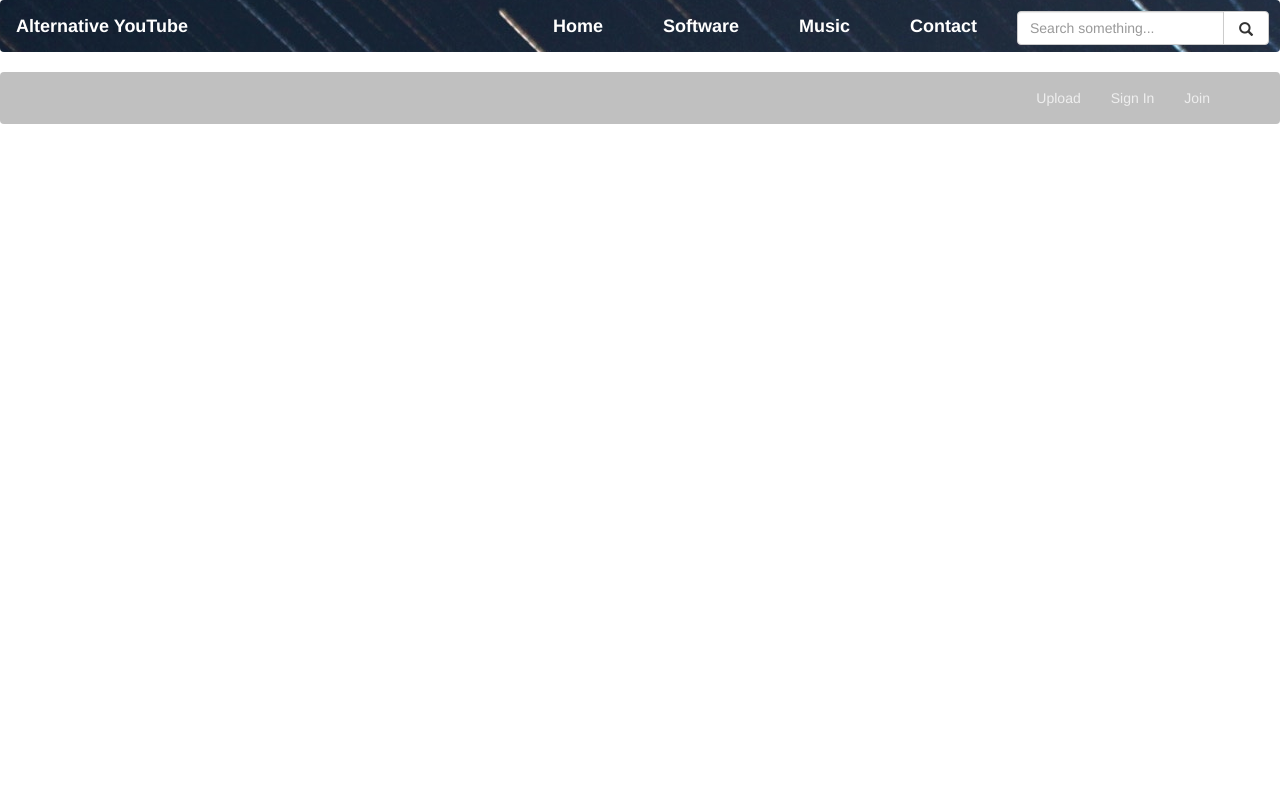
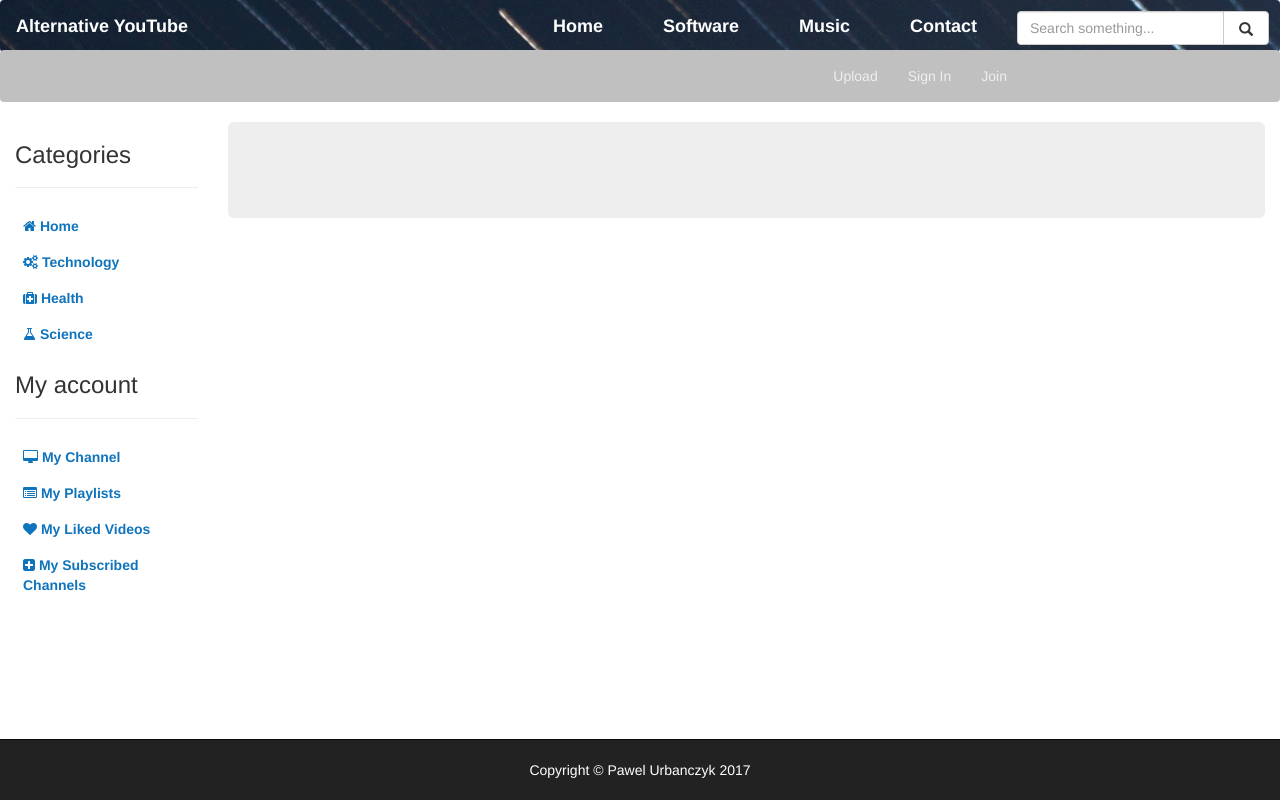
Before and after one commit to Pawel-Urbanczyk/BLOG-Youtube-2.0, a PHP site: page / in a window 1280 px wide. Run offline with PHP 8.4, Linux system fonts and the light colour scheme.

Commit message:
Rozbudowa Sidebara w video portal

```diff
--- a/css/style.css
+++ b/css/style.css
@@ -115,3 +115,15 @@ header{
 .second-bar li a:hover{
 	background: white;
 }
+.vid-sidebar-list{}
+.vid-sidebar-list-item{
+	display: block;
+	color: #0f74bc;
+	font-weight: bold;
+	padding: 8px;
+}
+.vid-sidebar-list-item:hover{
+	background: #0f74bc;
+	color: white;
+	text-decoration: none;
+}
--- a/includes/nav.php
+++ b/includes/nav.php
@@ -1,5 +1,5 @@
 <!--Navbar start-->
-		<nav class="navbar navbar-custom" style='width: 100%; height: 52px; background-image: url(../images/header2.jpg); background-position: center;'>
+		<nav class="navbar navbar-custom" style='width: 100%; height: 52px; background-image: url(../images/header2.jpg); background-position: center; margin-bottom: -2px;'>
 			<div class="container-fluid">
 				<!--header-->
 				<div class="navbar-header">
--- a/video_sharing_portal/index.php
+++ b/video_sharing_portal/index.php
@@ -32,7 +32,7 @@
 	<!--Navbar end-->
 
 	<!--second navbar start-->
-	<nav class='navbar second-bar'>
+	<nav class='navbar second-bar' style='margin-top: 0px;'>
 		<div class='container'>
 			<ul class='nav navbar-nav navbar-right'>
 				<li><a href='#'>Upload</a></li>
@@ -43,5 +43,40 @@
 	</nav>
 	<!--second navbar end-->
 
+	<!--sidebar start-->
+	<div class='container-fluid'>
+		<div class='row'>
+			<div class='col-md-2'>
+				<div class='page-header' style='margin-top: 2px;'>
+					<h3>Categories</h3>
+				</div>
+				<div class='vid-sidebar-list'>
+					<a href='#' class='vid-sidebar-list-item'><i class='fa fa-home'></i> Home</a>
+					<a href='#' class='vid-sidebar-list-item'><i class='fa fa-cogs'></i> Technology</a>
+					<a href='#' class='vid-sidebar-list-item'><i class='fa fa-medkit'></i> Health</a>
+					<a href='#' class='vid-sidebar-list-item'><i class='fa fa-flask'></i> Science</a>
+				</div>
+				<div class='page-header' style='margin-top: 20px;'>
+					<h3>My account</h3>
+				</div>
+				<div class='vide-sidebar-list'>
+					<a href='#' class='vid-sidebar-list-item'><i class='fa fa-desktop'></i> My Channel</a>
+					<a href='#' class='vid-sidebar-list-item'><i class='fa fa-list-alt'></i> My Playlists</a>
+					<a href='#' class='vid-sidebar-list-item'><i class='fa fa-heart'></i> My Liked Videos</a>
+					<a href='#' class='vid-sidebar-list-item'><i class='fa fa-plus-square'></i> My Subscribed Channels</a>
+				</div>
+			</div>
+	<!--sidebar end-->
+			<div class='col-md-10'>
+				<div class='jumbotron'></div>
+			</div>
+		</div>
+	</div>
+
+
+
+		<!--footer start-->
+			<?php include "../includes/footer.php";?>
+		<!--footer end-->
 	</body>
 </html>
```
